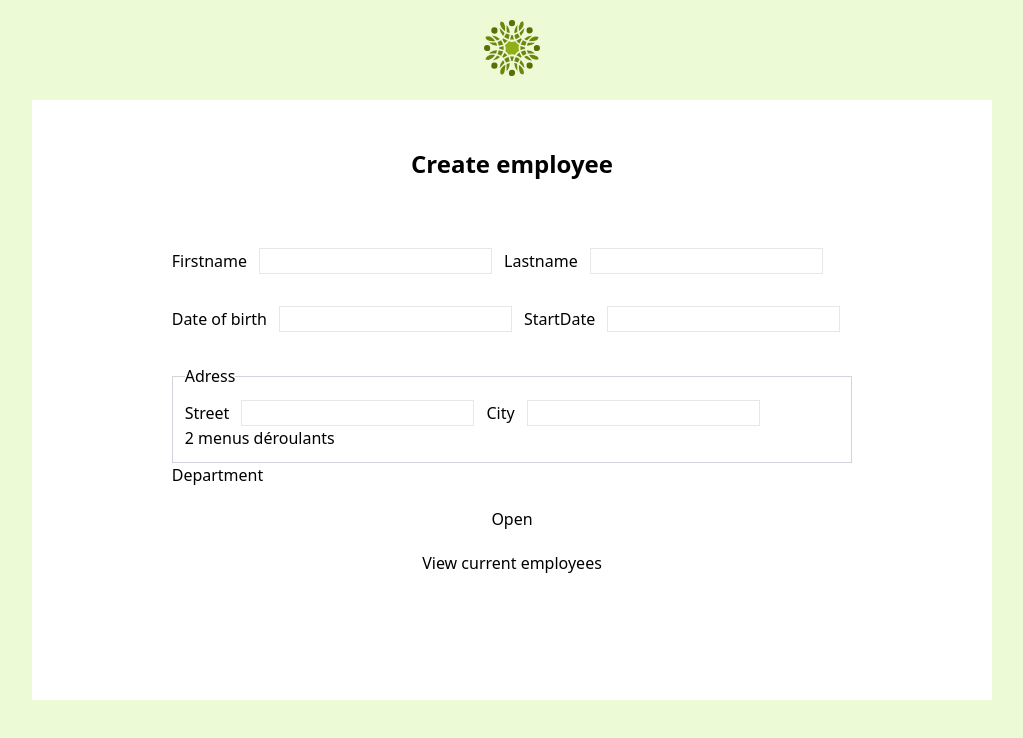
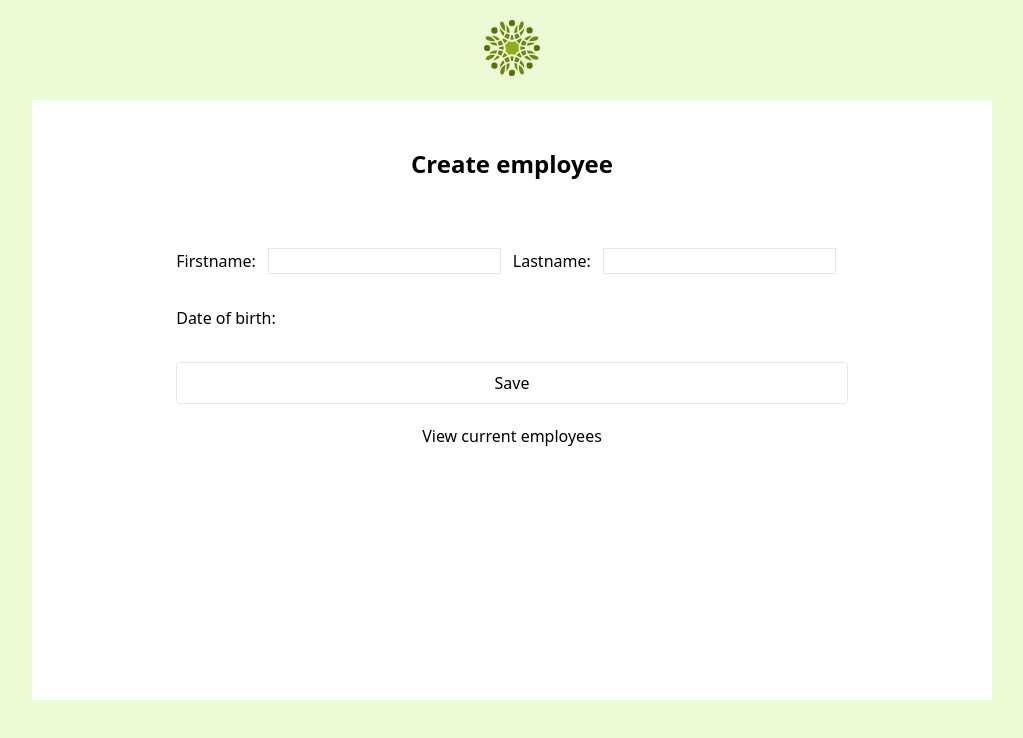
Before and after one commit to CeciliaBdev/OC-Projet-14, a React (Create React App) app: page /createEmployee in a window 1280 px wide. Shown: the top 738 px of the page, without its empty margins (128-1151 px from the left). Built offline with nearby package versions, Linux system fonts and the light colour scheme.

Commit message:
update form with firstname and lastname ok

```diff
--- /dev/null
+++ b/src/components/Form.js
@@ -0,0 +1,64 @@
+import React from 'react'
+import { useState } from 'react'
+import { Modal } from '@ceciliabdev/react-modal'
+
+function Form() {
+  const [inputs, setInputs] = useState({})
+
+  const handleChange = (e) => {
+    const name = e.target.name
+    const value = e.target.value
+    setInputs((values) => ({ ...values, [name]: value }))
+  }
+  const handleSubmit = (e) => {
+    e.preventDefault()
+    console.log('inputs', inputs)
+  }
+
+  const [openModal, setOpenModal] = useState(false)
+  const message = `L' employé ** ${inputs.firstname} ${inputs.lastname} ** a bien été créé`
+
+  return (
+    <form onSubmit={handleSubmit} className="flex flex-col gap-8">
+      <div>
+        <label>
+          Firstname:
+          <input
+            type="text"
+            name="firstname"
+            value={inputs.firstname || ''}
+            onChange={handleChange}
+            className="border mx-3"
+          />
+        </label>
+        <label>
+          Lastname:
+          <input
+            type="text"
+            name="lastname"
+            value={inputs.lastname || ''}
+            onChange={handleChange}
+            className="border mx-3"
+          />
+        </label>
+      </div>
+      <div>
+        <label>Date of birth:</label>
+      </div>
+
+      {/* <input type="submit" /> */}
+      <button
+        className="openModalBtn border border-solid px-5 py-2 rounded hover:bg-slate-100"
+        onClick={() => {
+          setOpenModal(true)
+        }}
+        type="submit"
+      >
+        Save
+      </button>
+      {openModal && <Modal closeModal={setOpenModal} content={message} />}
+    </form>
+  )
+}
+
+export default Form
--- a/src/pages/Accueil.js
+++ b/src/pages/Accueil.js
@@ -10,7 +10,7 @@ function Accueil() {
         alt="backgound"
         className="opacity-10 h-screen w-screen object-cover relative"
       /> */}
-      <div className="bg-white w-1/3 h-1/2 absolute top-1/2 left-1/2 transform -translate-x-1/2 -translate-y-1/2 py-5">
+      <div className="bg-white w-2/3 h-1/2 absolute top-1/2 left-1/2 transform -translate-x-1/2 -translate-y-1/2 py-5">
         <div className="grid grid-rows-3  items-center h-full content-center  ">
           <img src={logo} alt="logo hrnet" className="w-24 mx-auto" />
           <h1 className="text-center text-lime-700 font-bold text-2xl">
--- a/src/pages/CreateEmployee.js
+++ b/src/pages/CreateEmployee.js
@@ -2,11 +2,12 @@ import React from 'react'
 import { Link } from 'react-router-dom'
 import { useState } from 'react'
 import logo from '../assets/logo-HRNet.svg'
-import { Modal } from '@ceciliabdev/react-modal'
+// import { Modal } from '@ceciliabdev/react-modal'
+import Form from '../components/Form'
 
 function CreateEmployee() {
-  const [openModal, setOpenModal] = useState(false)
-  const message = 'Contenu de la modale'
+  // const [openModal, setOpenModal] = useState(false)
+  // const message = 'Contenu de la modale'
 
   return (
     <div className="bg-lime-400/20 h-screen w-screen ">
@@ -17,61 +18,7 @@ function CreateEmployee() {
       <div className="bg-white w-3/4 h-3/4 absolute top-1/2 left-1/2 transform -translate-x-1/2 -translate-y-1/2 flex flex-col items-center gap-5">
         <h1 className="font-bold text-2xl m-12">Create employee</h1>
 
-        {/* form */}
-        <form type="submit">
-          <div className="flex flex-col gap-8">
-            <div>
-              <label>
-                Firstname
-                <input type="text" className="border mx-3" />
-              </label>
-              <label>
-                Lastname
-                <input type="text" className="border mx-3" />
-              </label>
-            </div>
-            {/* selection de date */}
-            <div>
-              <label>
-                Date of birth
-                <input type="text" className="border mx-3" />
-              </label>
-              <label>
-                StartDate
-                <input type="text" className="border mx-3" />
-              </label>
-            </div>
-            {/* Adress */}
-            <div>
-              <fieldset className="border border-solid border-gray-300 p-3">
-                <legend>Adress</legend>
-
-                <label>
-                  Street
-                  <input type="text" className="border mx-3" />
-                </label>
-                <label>
-                  City
-                  <input type="text" className="border mx-3" />
-                </label>
-                {/* menu déroulants */}
-                <div> 2 menus déroulants</div>
-              </fieldset>
-              {/* 1 menu deroulant */}
-              <div>Department</div>
-            </div>
-          </div>
-        </form>
-
-        <button
-          className="openModalBtn"
-          onClick={() => {
-            setOpenModal(true)
-          }}
-        >
-          Open
-        </button>
-        {openModal && <Modal closeModal={setOpenModal} content={message} />}
+        <Form />
 
         <div>
           <Link to="/listEmployees" className="">
```
